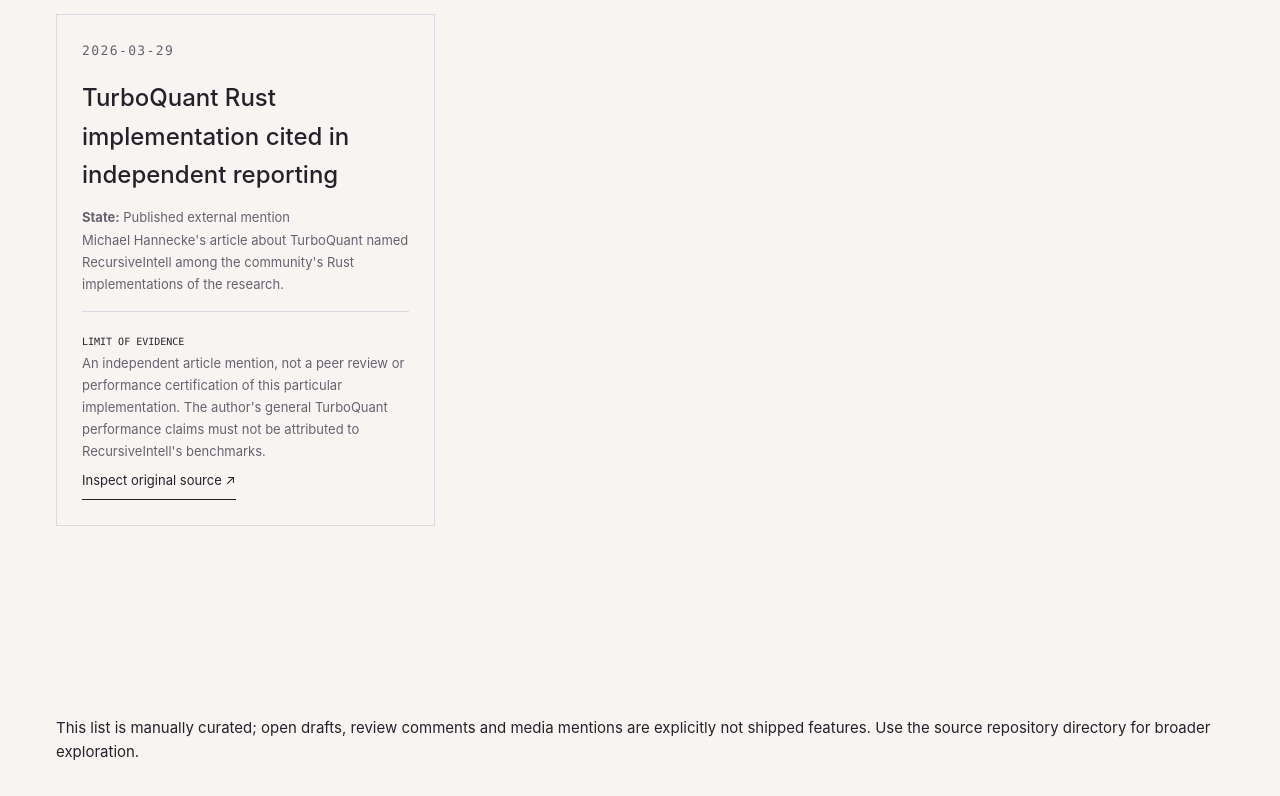
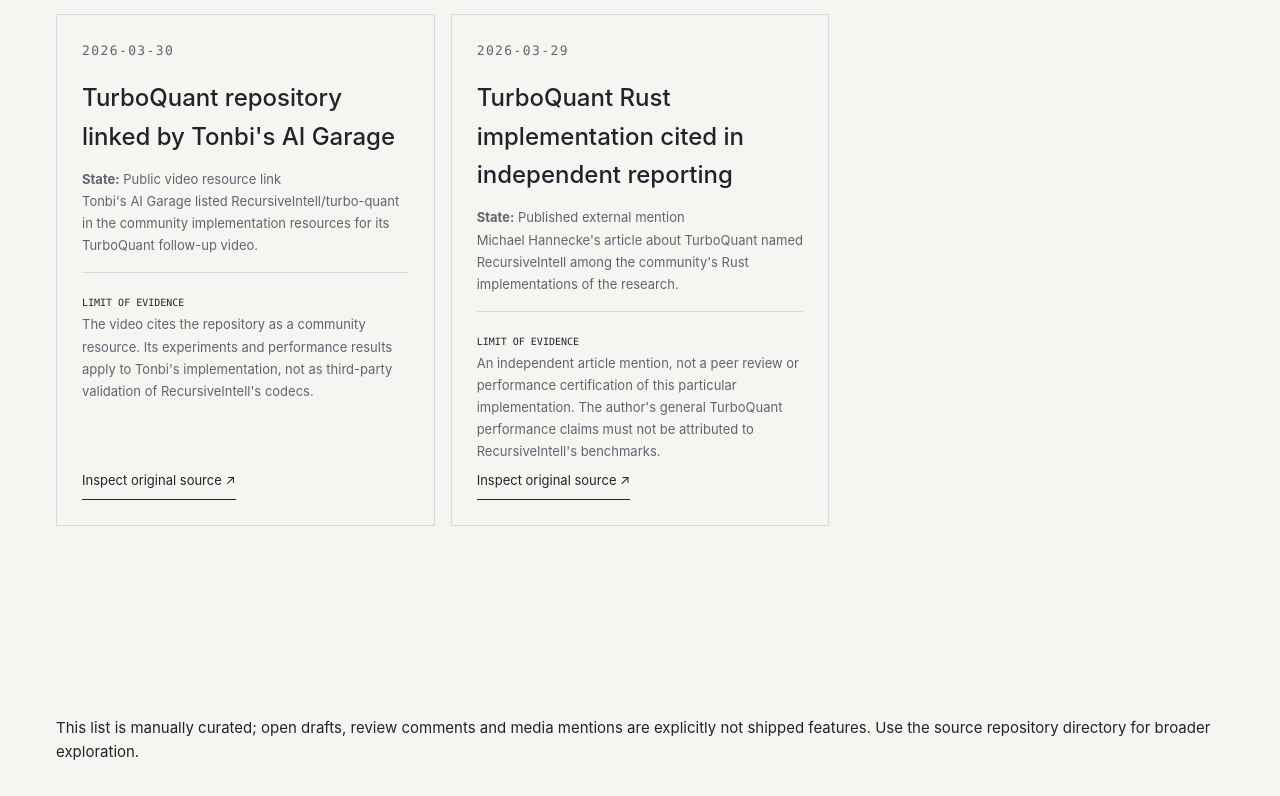
Before and after one commit to RecursiveIntell/recursiveintell-web, a Next.js app: page /changes in a window 1280 px wide. Shown: the part 2682-3478 px from the top of the page. Built offline with nearby package versions, Linux system fonts and the light colour scheme.

Commit message:
feat(evidence): add independently published TurboQuant video reference

```diff
--- a/app/data/public-evidence.ts
+++ b/app/data/public-evidence.ts
@@ -2,6 +2,7 @@ import {
   nvidiaContribution,
   nvidiaProxyContribution,
   turboQuantCoverage,
+  turboQuantVideoCoverage,
   hermesReviewEvidence,
   hermesDigestCoverage,
 } from "./achievements";
@@ -52,6 +53,21 @@ export const publicEvidence = [
     sourceLabel: "Michael Hannecke's article",
     supportingSource: turboQuantCoverage.repository,
     supportingLabel: "Rust implementation source",
+    revision: null,
+  },
+  {
+    id: "turboquant-video",
+    date: turboQuantVideoCoverage.date,
+    dateLabel: turboQuantVideoCoverage.dateLabel,
+    category: "Independent resource citation",
+    title: turboQuantVideoCoverage.title,
+    status: "Public video resource link",
+    summary: turboQuantVideoCoverage.summary,
+    boundary: turboQuantVideoCoverage.boundary,
+    source: turboQuantVideoCoverage.video,
+    sourceLabel: "Tonbi's AI Garage video",
+    supportingSource: turboQuantVideoCoverage.repository,
+    supportingLabel: "Cited Rust repository",
     revision: null,
   },
   {
```
